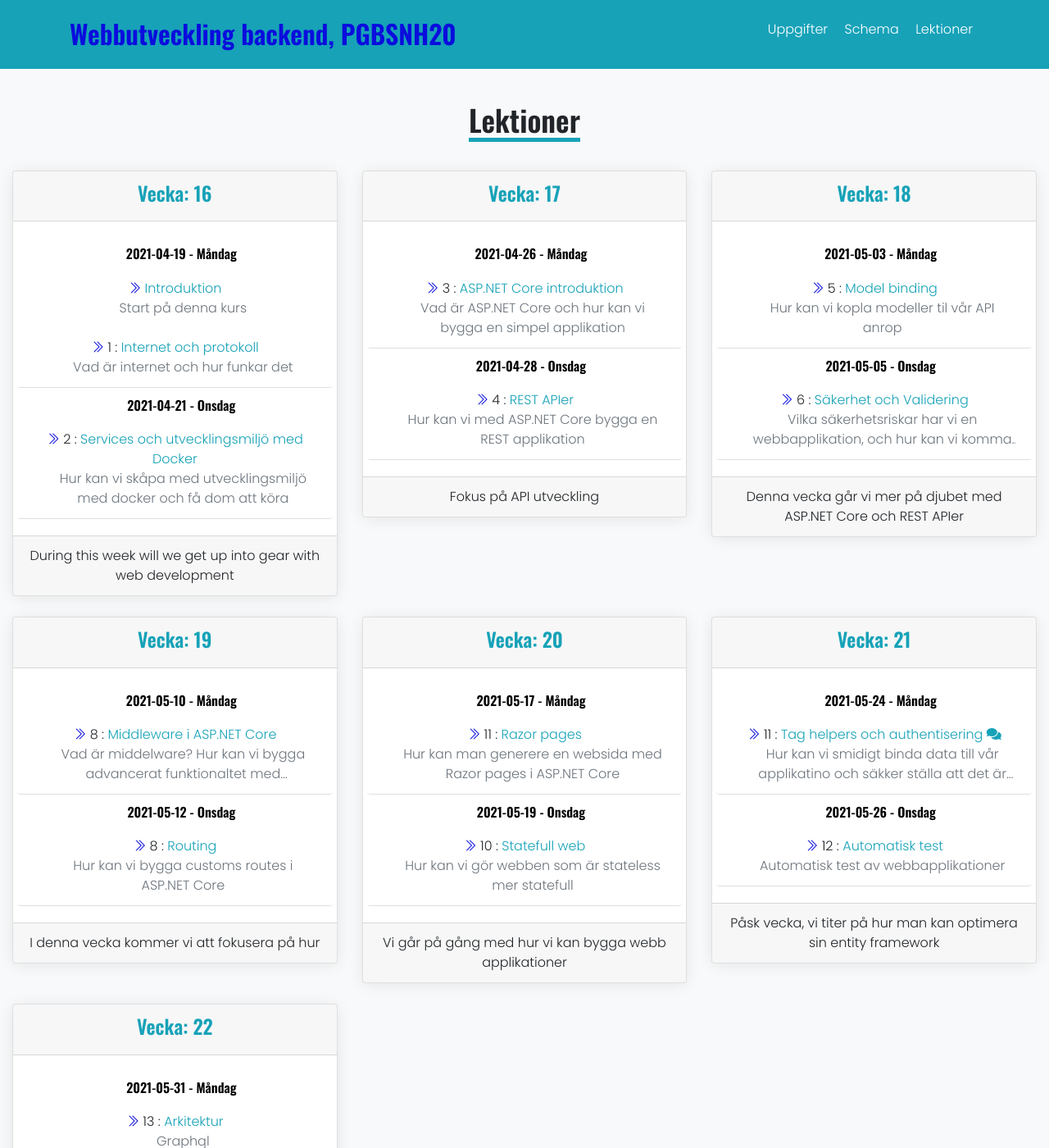
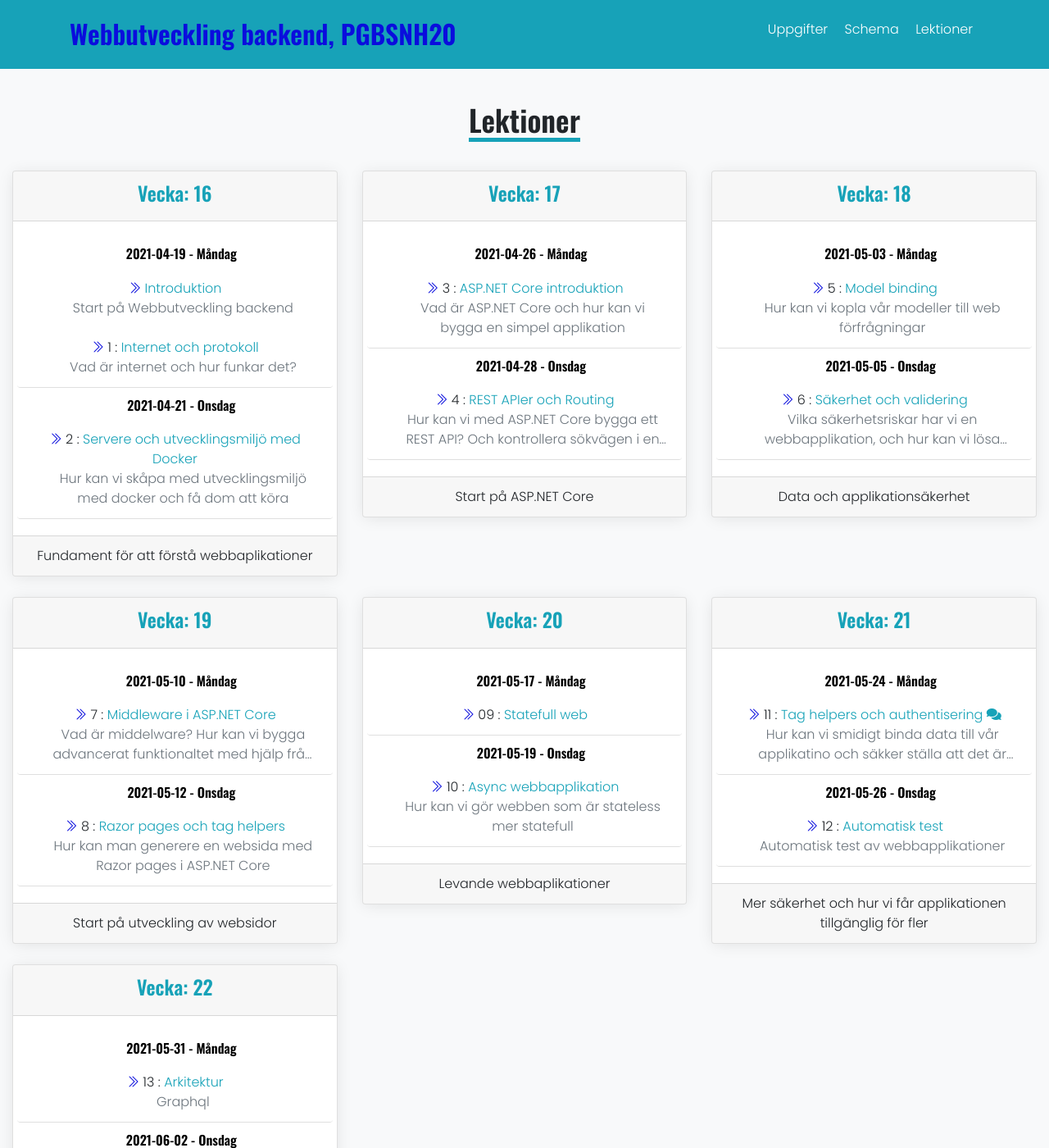
Before and after one commit to PGBSNH20/PGBSNH20-backendweb, a Jekyll site: the page built from lectures.md, in a window 1280 px wide and 1400 px high. Shown: the whole window at 82% size. Built offline with Jekyll 4.4.1, drawn with Linux system fonts in a browser that asks for light colours; nearby versions of some CDN libraries; some of the changed text lies outside the part shown.

Commit message:
Updates schedule

```diff
--- a/_data/schedule.yml
+++ b/_data/schedule.yml
@@ -4,7 +4,7 @@ course:
 weeks:
 - week: 16
   year: 2021
-  description: During this week will we get up into gear with web development
+  description: Fundament för att förstå webbaplikationer
   days:
   - day: 2021-04-19
     weekday: "Måndag"
@@ -15,7 +15,7 @@ weeks:
       slug: lectures/introduction
       filename: Untitled
       dirname: untitled-lecture
-      description: "Start på denna kurs"
+      description: "Start på Webbutveckling backend"
       start-full: 20210419T083000
       end-full: 20210419T093000
     - activity: lecture
@@ -25,7 +25,7 @@ weeks:
       slug: lectures/introduction
       filename: Untitled
       dirname: untitled-lecture
-      description: "Vad är internet och hur funkar det"
+      description: "Vad är internet och hur funkar det?"
       start-full: 20210419T094500
       end-full: 20210419T110000
     - activity: standup
@@ -48,7 +48,7 @@ weeks:
       start-full: 20210421T083000
       end-full: 20210421T090000
     - activity: lecture
-      title: "Services och utvecklingsmiljö med Docker"
+      title: "Servere och utvecklingsmiljö med Docker"
       titleEn: "Servers and development enviroment using Docker"
       slug: lectures/docker
       description: "Hur kan vi skåpa med utvecklingsmiljö med docker och få dom att köra"
@@ -69,13 +69,13 @@ weeks:
     activities: null
 - week: 17
   year: 2021
-  description: Fokus på API utveckling
+  description: Start på ASP.NET Core
   days:
   - day: 2021-04-26
     weekday: "Måndag"
     activities:
     - activity: standup
-      title: "Återkopling från Clean Code"
+      title: "Återkopling till servere och Docker"
       titleEn: "Get together and start of day"
       description: "Är där frågor sen förra lektion? Boarding card"
       start-full: 20210426T083000
@@ -107,11 +107,11 @@ weeks:
       start-full: 20210428T083000
       end-full: 20210428T090000
     - activity: lecture
-      title: "REST APIer"
-      titleEn: "REST APIs"
+      title: "REST APIer och Routing"
+      titleEn: "REST APIs and routing"
       number: "4"
       slug: lectures/restapi
-      description: "Hur kan vi med ASP.NET Core bygga en REST applikation"
+      description: "Hur kan vi med ASP.NET Core bygga ett REST API? Och kontrollera sökvägen i en applikation"
       start-full: 20210428T083000
       end-full: 20210428T093000
     - activity: standup
@@ -128,7 +128,7 @@ weeks:
     activities: null
 - week: 18
   year: 2021
-  description: Denna vecka går vi mer på djubet med ASP.NET Core och REST APIer
+  description: Data och applikationsäkerhet
   days:
   - day: 2021-05-03
     weekday: "Måndag"
@@ -144,7 +144,7 @@ weeks:
       titleEn: "Model binding"
       number: "5"
       slug: lectures/model-binding
-      description: "Hur kan vi kopla modeller til vår API anrop"
+      description: "Hur kan vi kopla vår modeller till web förfrågningar"
       start-full: 20210503T090000
       end-full: 20210503T093000
     - activity: standup
@@ -166,11 +166,11 @@ weeks:
       start-full: 20210505T083000
       end-full: 20210505T090000
     - activity: lecture
-      title: "Säkerhet och Validering"
+      title: "Säkerhet och validering"
       titleEn: "Security and validation"
       number: "6"
       slug: lectures/security-validation
-      description: "Vilka säkerhetsriskar har vi en webbapplikation, och hur kan vi komma runt många med validering"
+      description: "Vilka säkerhetsriskar har vi en webbapplikation, och hur kan vi lösa dom flesta med validering"
       start-full: 20210505T090000
       end-full: 20210505T093000
     - activity: standup
@@ -187,7 +187,7 @@ weeks:
     lecture: null
 - week: 19
   year: 2021
-  description: I denna vecka kommer vi att fokusera på hur
+  description: Start på utveckling av websidor
   days:
   - day: 2021-05-10
     weekday: "Måndag"
@@ -201,9 +201,9 @@ weeks:
     - activity: lecture
       title: "Middleware i ASP.NET Core"
       titleEn: "Middleware in ASP.NET Core"
-      number: "8"
+      number: "7"
       slug: lectures/middleware
-      description: "Vad är middelware? Hur kan vi bygga advancerat funktionaltet med middleware"
+      description: "Vad är middelware? Hur kan vi bygga advancerat funktionaltet med hjälp från middleware"
       start-full: 20210510T083000
       end-full: 20210510T095000
     - activity: standup
@@ -225,11 +225,11 @@ weeks:
       start-full: 20210512T083000
       end-full: 20210512T090000
     - activity: lecture
-      title: "Routing"
-      titleEn: "Routing"
+      title: "Razor pages och tag helpers"
+      titleEn: "Razor pages and tag helpers"
       number: "8"
       slug: lectures/routing
-      description: "Hur kan vi bygga customs routes i ASP.NET Core"
+      description: "Hur kan man generere en websida med Razor pages i ASP.NET Core"
       start-full: 20210512T083000
       end-full: 20210512T093000
     - activity: standup
@@ -247,7 +247,7 @@ weeks:
     lecture: null
 - week: 20
   year: 2021
-  description: Vi går på gång med hur vi kan bygga webb applikationer
+  description: Levande webbaplikationer
   days:
   - day: 2021-05-17
     weekday: "Måndag"
@@ -259,11 +259,11 @@ weeks:
       start-full: 20210517T083000
       end-full: 20210517T090000
     - activity: lecture
-      title: "Razor pages"
-      titleEn: "Razor pages"
-      number: "11"
-      slug: lectures/razorpages
-      description: "Hur kan man generere en websida med Razor pages i ASP.NET Core"
+      title: "Statefull web"
+      titleEn: "Statefull web"
+      number: "09"
+      slug: lectures/statefullweb
+      description: ""
       start-full: 20210517T090000
       end-full: 20210517T160000
     - activity: standup
@@ -285,8 +285,8 @@ weeks:
       start-full: 20210519T083000
       end-full: 20210519T090000
     - activity: lecture
-      title: "Statefull web"
-      titleEn: "Statefull web"
+      title: "Async webbapplikation"
+      titleEn: "Async webapplication"
       number: "10"
       slug: lectures/statefullweb
       description: "Hur kan vi gör webben som är stateless mer statefull"
@@ -306,7 +306,7 @@ weeks:
     activities: null
 - week: 21
   year: 2021
-  description: Påsk vecka, vi titer på hur man kan optimera sin entity framework
+  description: Mer säkerhet och hur vi får applikationen tillgänglig för fler
   days:
   - day: 2021-05-24
     weekday: "Måndag"
@@ -366,7 +366,7 @@ weeks:
     activities: null
 - week: 22
   year: 2021
-  description: Förutom en röd tråd till webbackend, kommer vi denna vecka primär att avrunda denna kurs
+  description: Stora webbaplikationer och avslutning på kurs
   days:
   - day: 2021-05-31
     weekday: "Måndag"
```
